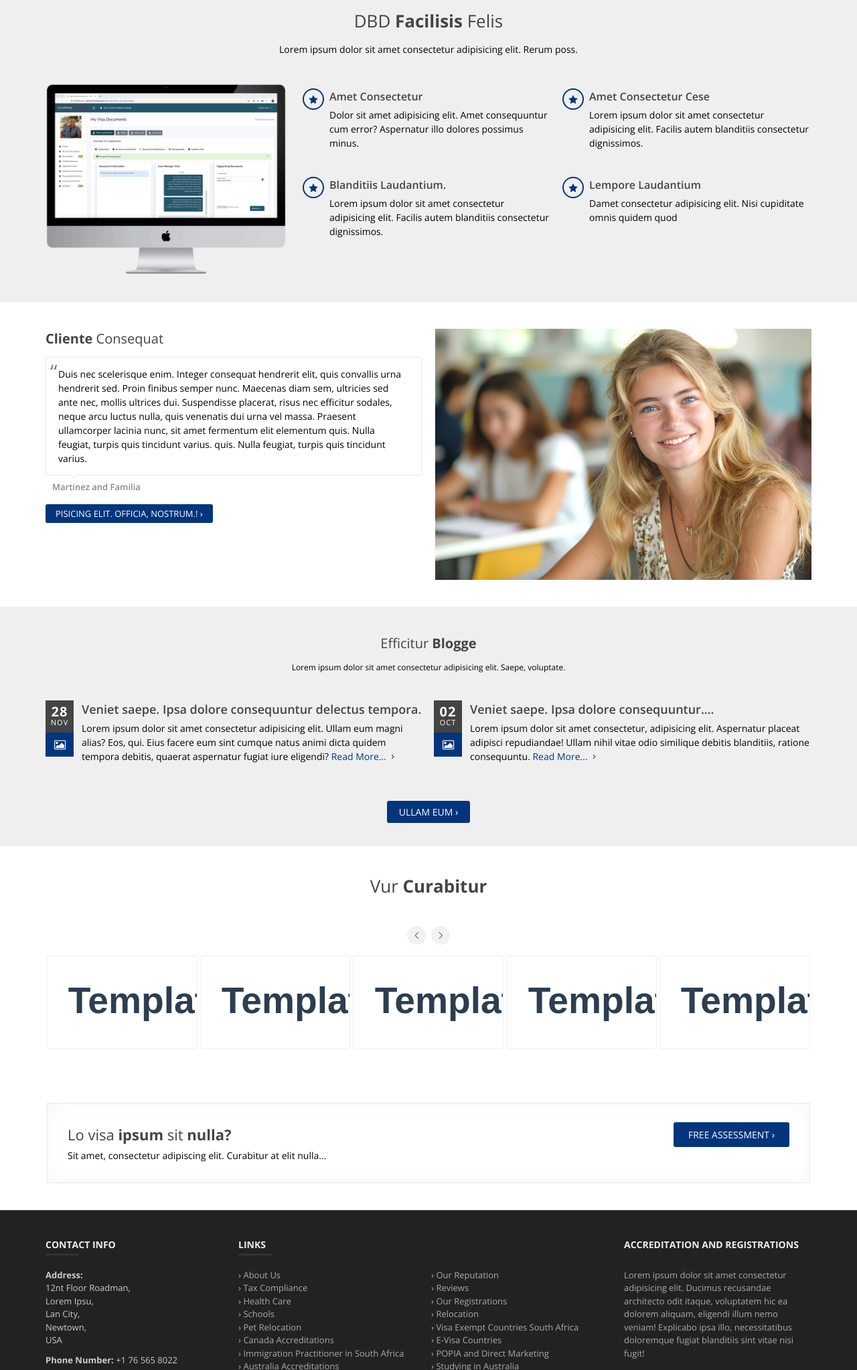
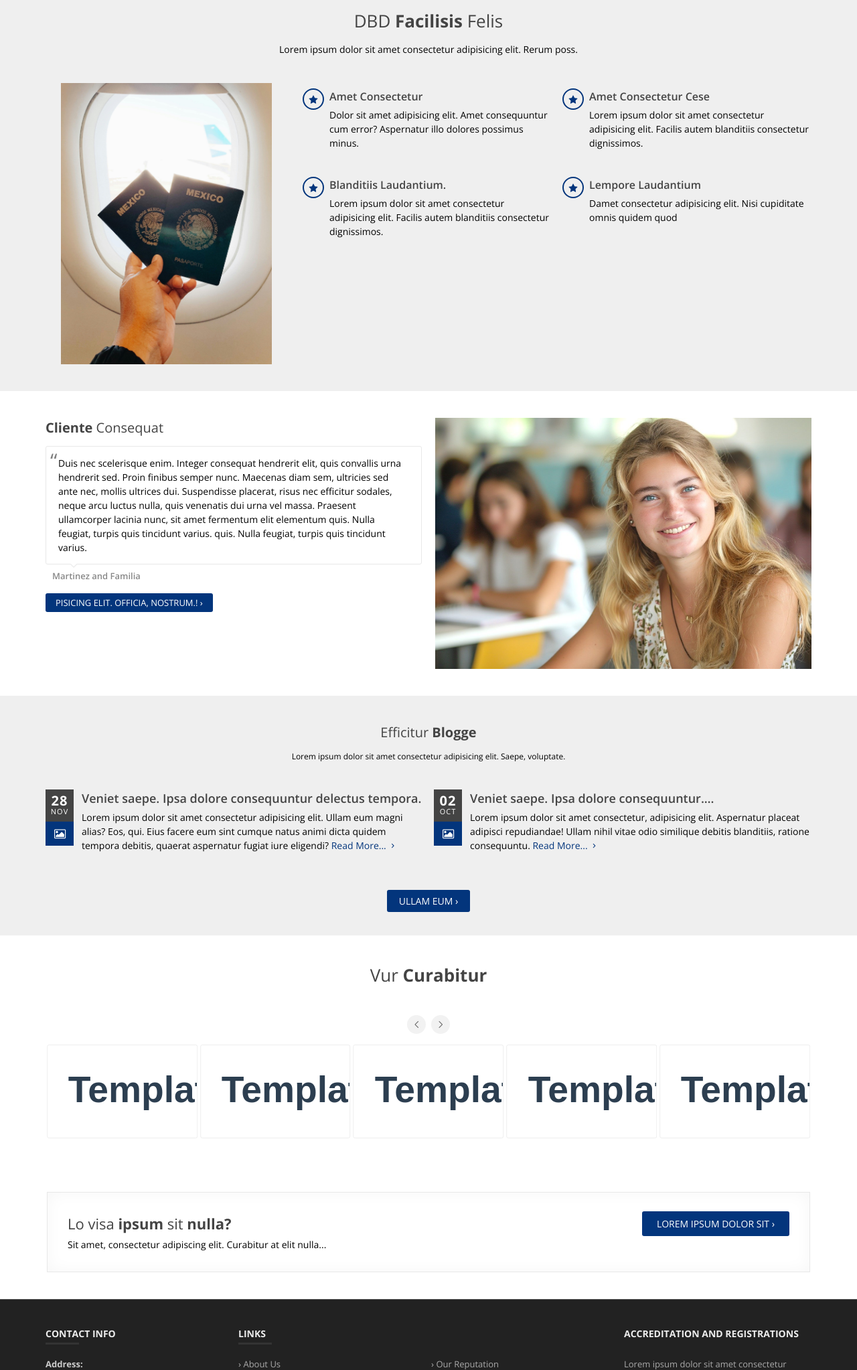
Before and after one commit to kiisi/nwivisas, a website: page docs/index.html in a window 1280 px wide. Shown: the part 1340-3386 px from the top of the page at 67% size. Drawn offline with nearby package versions, Linux system fonts and the light colour scheme.

Commit message:
feat: replaced all images

```diff
--- a/docs/index.html
+++ b/docs/index.html
@@ -517,7 +517,7 @@
         <div class="grid lg:grid-cols-[360px_1fr] gap-6">
           <figure class="grid place-items-center">
             <img
-              src="./assets/images/nwi-online-portal.png"
+              src="./assets/images/passport.jpg"
               class="max-h-[420px]"
               alt="nwi-online-portal"
             />
@@ -862,7 +862,7 @@
                 href="/free-assessment/"
                 class="btn-large"
                 title="Free Assessment"
-                >Free Assessment ›</a
+                >Lorem ipsum dolor sit ›</a
               >
             </div>
             <h2 class="mb-[4px] text-[22px]">
```
Also changed, not shown: docs/assets/images/passport.jpg (added), docs/styles/output.css.
